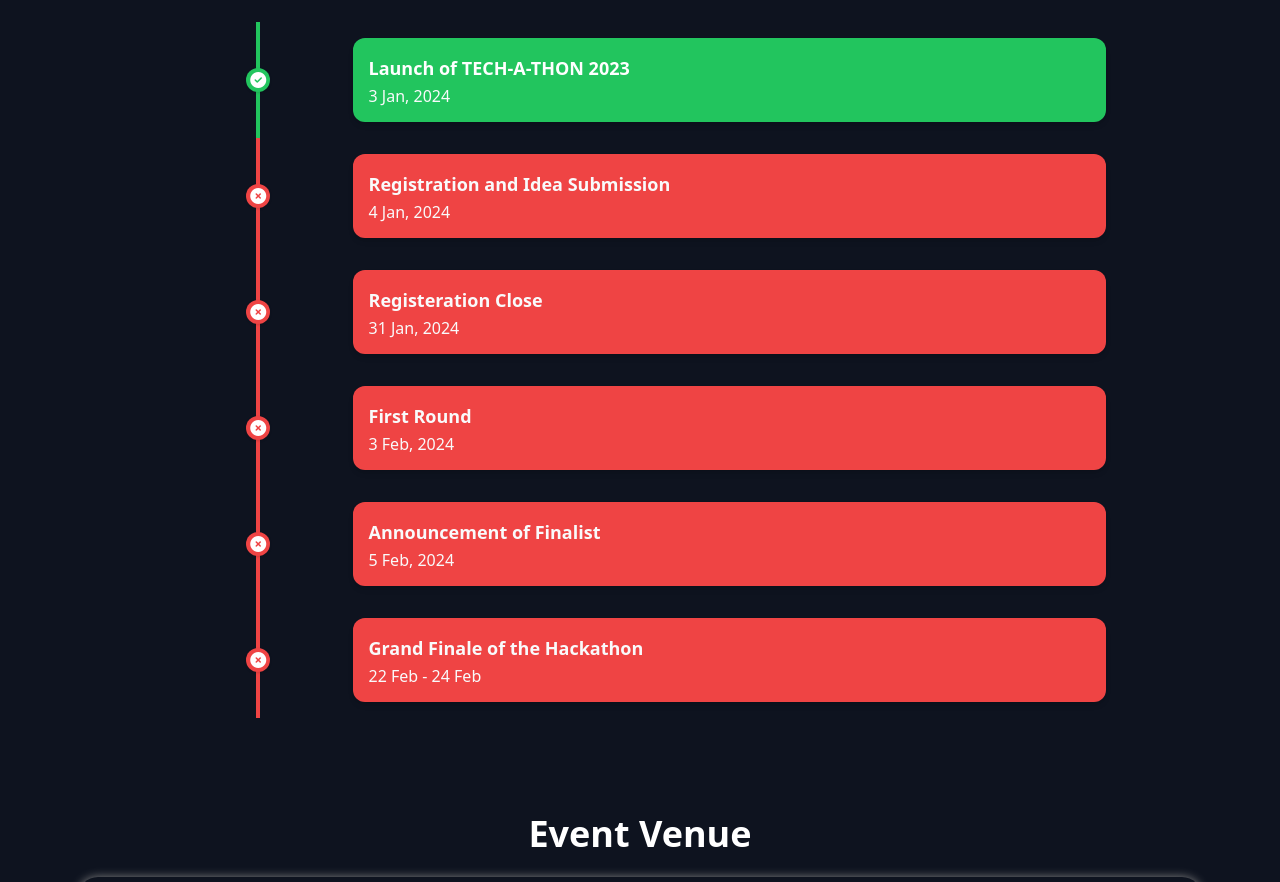
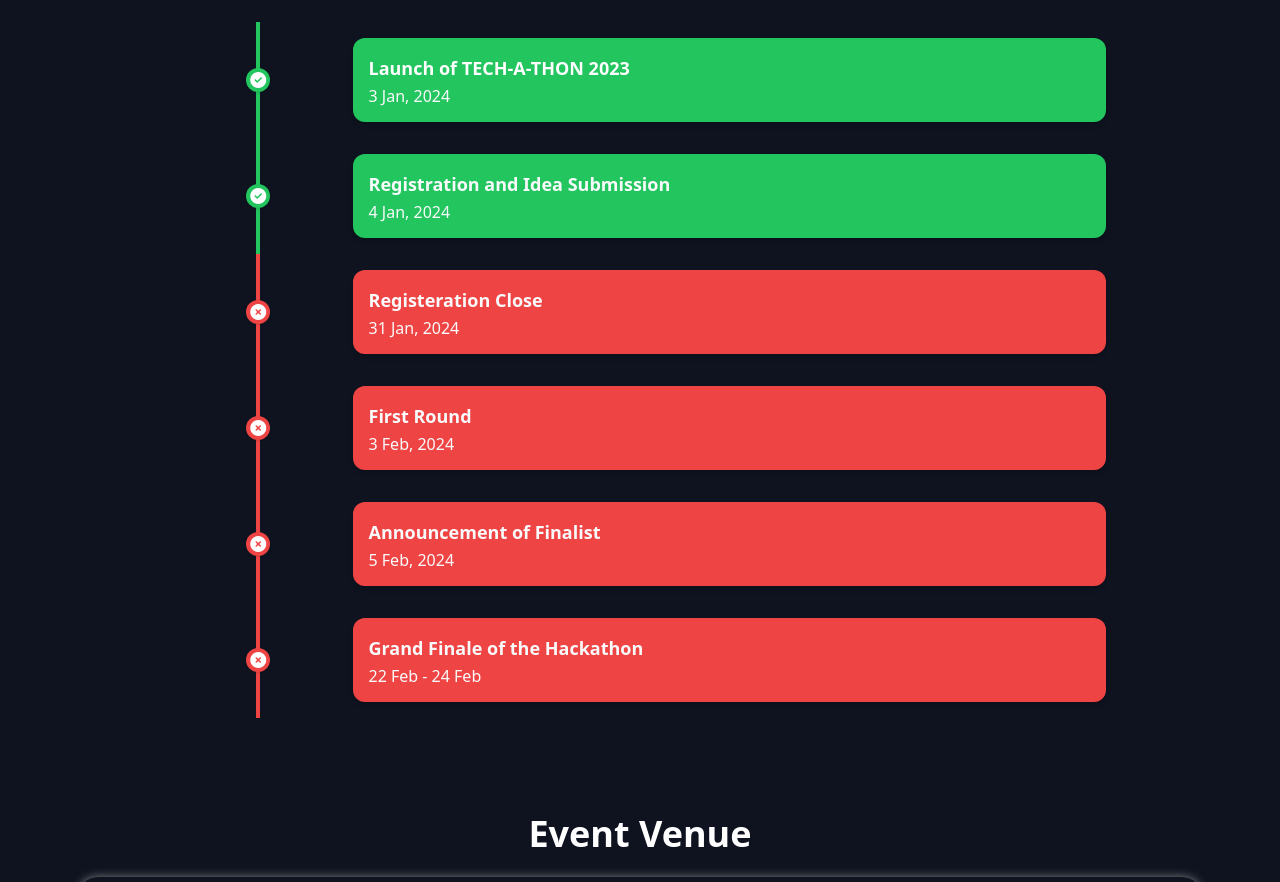
Before and after one commit to TechyRitikInnovates/Electroverse.Comm, a plain HTML site: page index_main.html in a window 1280 px wide. Shown: the part 1600-2482 px from the top of the page. Drawn offline with nearby package versions, Linux system fonts and the light colour scheme; grey boxes are pictures that could not be loaded.

Commit message:
Update index_main.html

```diff
--- a/index_main.html
+++ b/index_main.html
@@ -605,16 +605,16 @@
             <div class="flex md:contents">
               <div class="col-start-2 col-end-4 mr-10 md:mx-auto relative">
                 <div class="h-full w-6 flex items-center justify-center">
-                  <div class="h-full w-1 bg-red-500 pointer-events-none"></div>
+                  <div class="h-full w-1 bg-green-500 pointer-events-none"></div>
                 </div>
                 <div
-                  class="w-6 h-6 absolute top-1/2 -mt-3 rounded-full bg-red-500 shadow text-center"
+                  class="w-6 h-6 absolute top-1/2 -mt-3 rounded-full bg-green-500 shadow text-center"
                 >
-                  <i class="fas fa-times-circle text-white"></i>
+                  <i class="fas fa-check-circle text-white"></i>
                 </div>
               </div>
               <div
-                class="bg-red-500 col-start-4 col-end-12 p-4 rounded-xl my-4 mr-auto shadow-md w-full"
+                class="bg-green-500 col-start-4 col-end-12 p-4 rounded-xl my-4 mr-auto shadow-md w-full"
               >
                 <h3 class="font-semibold text-lg mb-1">
                   Registration and Idea Submission
```
